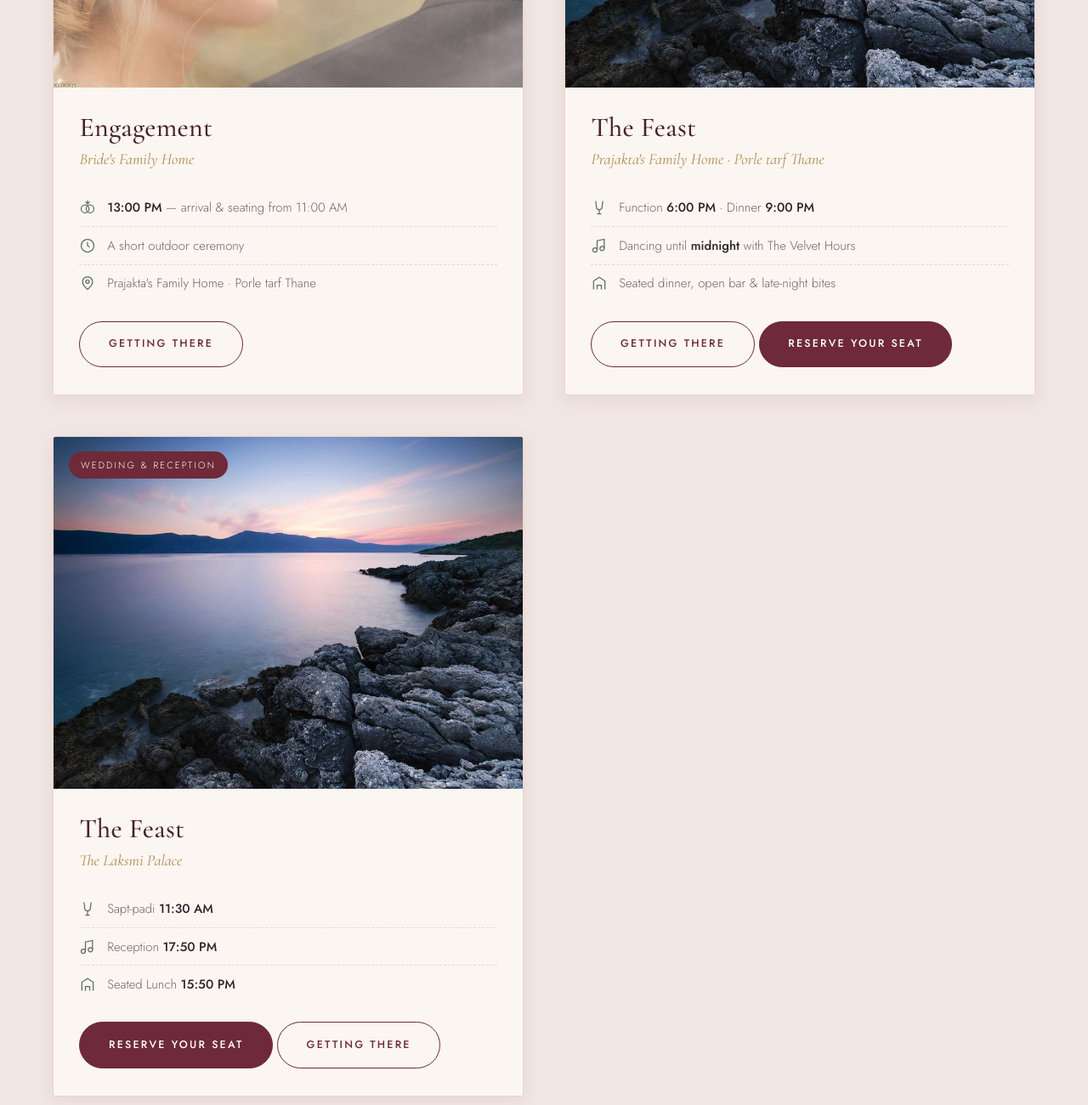
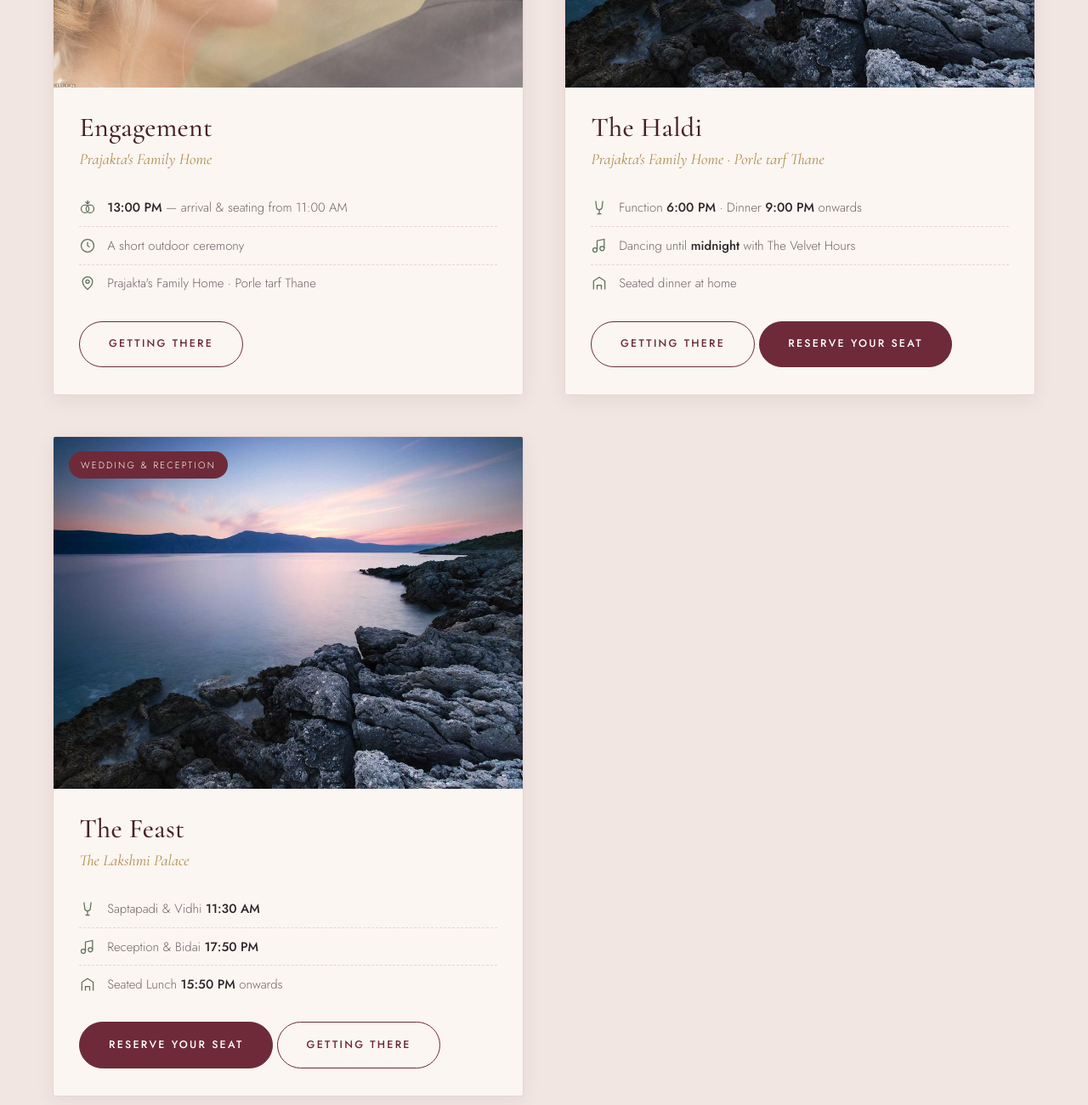
Before and after one commit to PrajaktaChechar/kupra.story, a plain HTML site: page index.html in a window 1280 px wide. Shown: the part 4940-6240 px from the top of the page at 85% size. Drawn offline with nearby package versions, Linux system fonts and the light colour scheme.

Commit message:
event updated

```diff
--- a/index.html
+++ b/index.html
@@ -165,11 +165,11 @@
           <article class="detail-card reveal">
             <div class="detail-frame">
               <img src="img/ceremony.jpg" alt="Floral ceremony arch beneath an old oak tree" loading="lazy">
-              <span class="tag">Ceremony</span>
+              <span class="tag">Engagement Ceremony</span>
             </div>
             <div class="detail-body">
               <h3>Engagement</h3>
-              <p class="place">Bride's Family Home</p>
+              <p class="place">Prajakta's Family Home</p>
               <ul class="detail-list">
                 <li>
                   <svg viewBox="0 0 24 24" fill="none" stroke="currentColor" stroke-width="1.5" aria-hidden="true"><circle cx="8.5" cy="14" r="5.5"/><circle cx="15.5" cy="14" r="5.5"/><path d="M9 4l3 3 3-3M12 7V2"/></svg>
@@ -195,12 +195,12 @@
               <span class="tag">Haldi</span>
             </div>
             <div class="detail-body">
-              <h3>The Feast</h3>
+              <h3>The Haldi</h3>
               <p class="place">Prajakta's Family Home · Porle tarf Thane</p>
               <ul class="detail-list">
                 <li>
                   <svg viewBox="0 0 24 24" fill="none" stroke="currentColor" stroke-width="1.5" aria-hidden="true"><path d="M7 3l1 8a4 4 0 0 0 8 0l1-8"/><path d="M12 15v6M9 21h6"/></svg>
-                  <span>Function <b>6:00 PM</b> · Dinner <b>9:00 PM</b></span>
+                  <span>Function <b>6:00 PM</b> · Dinner <b>9:00 PM</b> onwards </span>
                 </li>
                 <li>
                   <svg viewBox="0 0 24 24" fill="none" stroke="currentColor" stroke-width="1.5" aria-hidden="true"><path d="M9 18V5l10-2v13"/><circle cx="6" cy="18" r="3"/><circle cx="16" cy="16" r="3"/></svg>
@@ -208,7 +208,7 @@
                 </li>
                 <li>
                   <svg viewBox="0 0 24 24" fill="none" stroke="currentColor" stroke-width="1.5" aria-hidden="true"><path d="M4 21V9l8-5 8 5v12"/><path d="M9 21v-6h6v6"/></svg>
-                  <span>Seated dinner, open bar &amp; late-night bites</span>
+                  <span>Seated dinner at home</span>
                 </li>
               </ul>
               <a href="https://maps.app.goo.gl/tqHvwuJ9mN3yAmko6" class="btn-ec btn-ec--ghost">Getting there</a>
@@ -223,19 +223,19 @@
             </div>
             <div class="detail-body">
               <h3>The Feast</h3>
-              <p class="place">The Laksmi Palace</p>
+              <p class="place">The Lakshmi Palace</p>
               <ul class="detail-list">
                 <li>
                   <svg viewBox="0 0 24 24" fill="none" stroke="currentColor" stroke-width="1.5" aria-hidden="true"><path d="M7 3l1 8a4 4 0 0 0 8 0l1-8"/><path d="M12 15v6M9 21h6"/></svg>
-                  <span>Sapt-padi <b>11:30 AM</b> </span>
+                  <span>Saptapadi & Vidhi <b>11:30 AM</b> </span>
                 </li>
                 <li>
                   <svg viewBox="0 0 24 24" fill="none" stroke="currentColor" stroke-width="1.5" aria-hidden="true"><path d="M9 18V5l10-2v13"/><circle cx="6" cy="18" r="3"/><circle cx="16" cy="16" r="3"/></svg>
-                  <span>Reception <b>17:50 PM</b> </span>
+                  <span> Reception & Bidai <b>17:50 PM</b> </span>
                 </li>
                 <li>
                   <svg viewBox="0 0 24 24" fill="none" stroke="currentColor" stroke-width="1.5" aria-hidden="true"><path d="M4 21V9l8-5 8 5v12"/><path d="M9 21v-6h6v6"/></svg>
-                  <span>Seated Lunch <b>15:50 PM</b></span>
+                  <span>Seated Lunch <b>15:50 PM</b> onwards </span>
                 </li>
               </ul>
               <a href="#rsvp" class="btn-ec">Reserve your seat</a>
```
Also changed, not shown: 1 other file.
